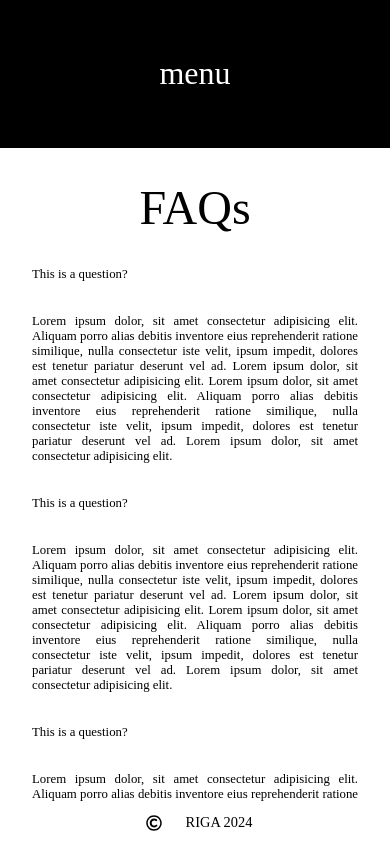
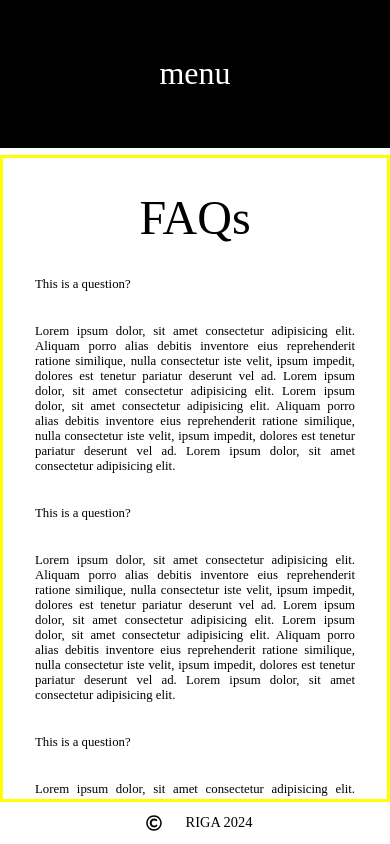
Before and after one commit to Manuelhhinojosa/MariselaShopClient, a React (Create React App) app: page /faq in a window 390 px wide. Built offline with nearby package versions, Linux system fonts and the light colour scheme; a web font is replaced by a local one.

Commit message:
adjusted heigt of FAQs components; 98% height, 2% margin top

```diff
--- a/src/components/pageComponents/FaqPage/FaqPage.css
+++ b/src/components/pageComponents/FaqPage/FaqPage.css
@@ -46,5 +46,8 @@
 @media screen and (max-width: 1000px) and (max-width: 600px) {
   .faqPageContainer .faqContainer {
     font-size: 0.8rem;
+    border: 3px solid yellow;
+    margin-top: 2%;
+    height: 98%;
   }
 }/*# sourceMappingURL=FaqPage.css.map */
--- a/src/components/pageComponents/FaqPage/FaqPage.scss
+++ b/src/components/pageComponents/FaqPage/FaqPage.scss
@@ -53,6 +53,9 @@
     .faqPageContainer {
       .faqContainer {
         font-size: 0.8rem;
+        border: 3px solid yellow;
+        margin-top: 2%;
+        height: 98%;
       }
     }
   }
```
Also changed, not shown: 1 other file (tests, documents, lock files or other folders).
